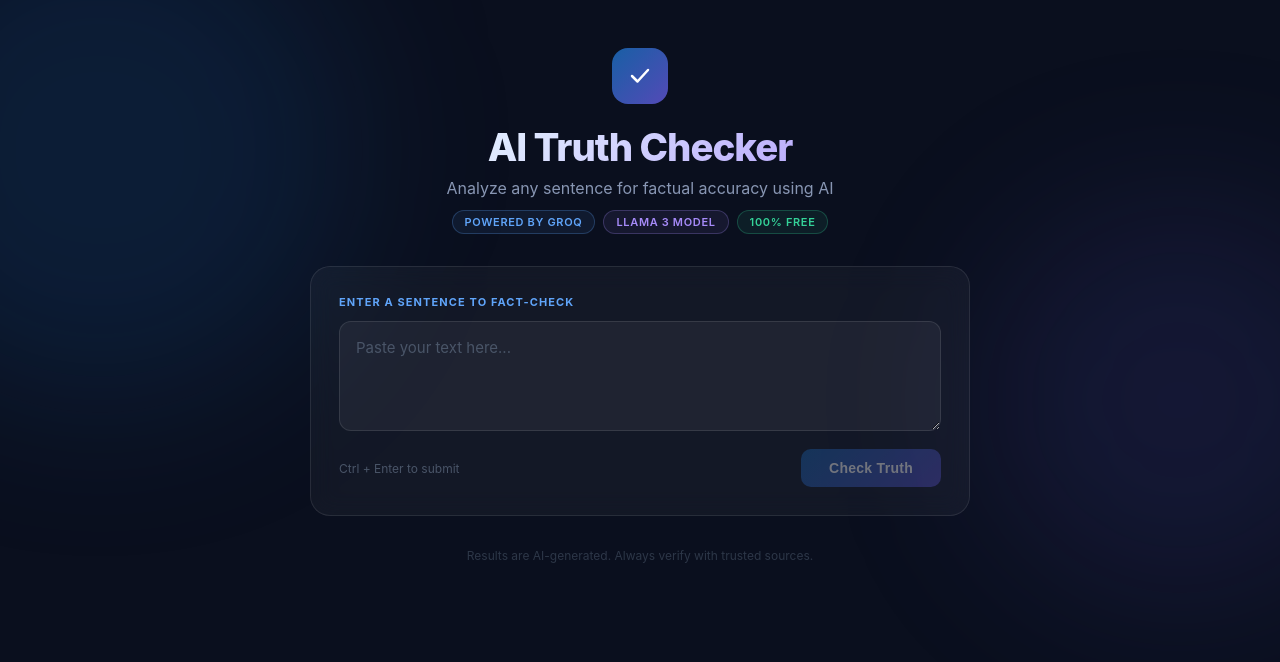
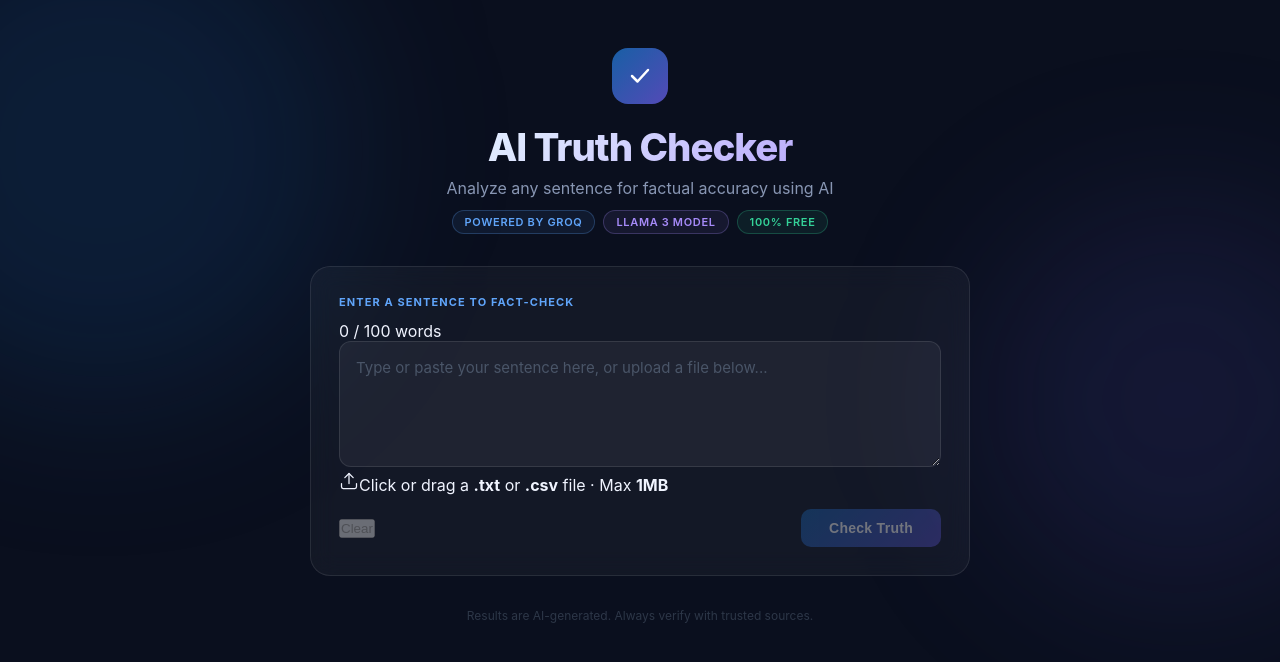
Before and after one commit to lavanyapothireddy/AI-Sentence-With-Truth-Checker, a React (Vite) app in the folder frontend/: page / in a window 1280 px wide. Shown: the top 662 px of the page. Built offline with nearby package versions, Linux system fonts and the light colour scheme; no server answers.

Commit message:
Update App.jsx

```diff
--- a/frontend/src/App.jsx
+++ b/frontend/src/App.jsx
@@ -1,12 +1,18 @@
-import React, { useState } from 'react'
+import React, { useState, useRef } from 'react'
 import './App.css'
 
 const API_URL = import.meta.env.VITE_API_URL || 'http://localhost:5000'
+const MAX_WORDS = 100
+const MAX_FILE_SIZE_MB = 1
 
 const verdictConfig = {
   TRUE:      { label: 'True',      icon: '✓', cls: 'verdict-true' },
   FALSE:     { label: 'False',     icon: '✗', cls: 'verdict-false' },
   UNCERTAIN: { label: 'Uncertain', icon: '?', cls: 'verdict-uncertain' },
+}
+
+function countWords(text) {
+  return text.trim() === '' ? 0 : text.trim().split(/\s+/).length
 }
 
 function VerdictBadge({ verdict }) {
@@ -55,10 +61,77 @@
   const [loading, setLoading] = useState(false)
   const [error, setError] = useState('')
   const [checked, setChecked] = useState('')
+  const [fileName, setFileName] = useState('')
+  const [fileError, setFileError] = useState('')
+  const fileRef = useRef()
+
+  const wordCount = countWords(sentence)
+  const wordLimitReached = wordCount > MAX_WORDS
+
+  const handleTextChange = (e) => {
+    const val = e.target.value
+    const words = countWords(val)
+    if (words > MAX_WORDS) {
+      const trimmed = val.trim().split(/\s+/).slice(0, MAX_WORDS).join(' ')
+      setSentence(trimmed)
+    } else {
+      setSentence(val)
+    }
+    setResult(null)
+    setError('')
+  }
+
+  const handleFileUpload = (e) => {
+    const file = e.target.files[0]
+    setFileError('')
+    setFileName('')
+    if (!file) return
+
+    const allowedTypes = ['text/plain', 'text/csv', 'application/json']
+    if (!allowedTypes.includes(file.type) && !file.name.endsWith('.txt') && !file.name.endsWith('.csv')) {
+      setFileError('Only .txt and .csv files are supported.')
+      fileRef.current.value = ''
+      return
+    }
+
+    const sizeMB = file.size / (1024 * 1024)
+    if (sizeMB > MAX_FILE_SIZE_MB) {
+      setFileError(`File too large. Maximum size is ${MAX_FILE_SIZE_MB}MB.`)
+      fileRef.current.value = ''
+      return
+    }
+
+    const reader = new FileReader()
+    reader.onload = (ev) => {
+      const text = ev.target.result
+      const words = text.trim().split(/\s+/)
+      const limited = words.slice(0, MAX_WORDS).join(' ')
+      setSentence(limited)
+      setFileName(file.name)
+      setResult(null)
+      setError('')
+      if (words.length > MAX_WORDS) {
+        setFileError(`File has ${words.length} words. Only first ${MAX_WORDS} words loaded.`)
+      }
+    }
+    reader.readAsText(file)
+  }
+
+  const handleDrop = (e) => {
+    e.preventDefault()
+    const file = e.dataTransfer.files[0]
+    if (file) {
+      const dt = new DataTransfer()
+      dt.items.add(file)
+      fileRef.current.files = dt.files
+      handleFileUpload({ target: { files: [file] } })
+    }
+  }
 
   const handleCheck = async (text) => {
     const target = text || sentence
     if (!target.trim()) return
+    if (countWords(target) > MAX_WORDS) return
     setLoading(true)
     setResult(null)
     setError('')
@@ -78,6 +151,15 @@
     } finally {
       setLoading(false)
     }
+  }
+
+  const handleClear = () => {
+    setSentence('')
+    setResult(null)
+    setError('')
+    setFileName('')
+    setFileError('')
+    if (fileRef.current) fileRef.current.value = ''
   }
 
   return (
@@ -103,21 +185,58 @@
         </header>
 
         <div className="input-card">
-          <label className="input-label">Enter a sentence to fact-check</label>
+          <div className="input-card-header">
+            <label className="input-label">Enter a sentence to fact-check</label>
+            <span className={`word-count ${wordCount >= MAX_WORDS ? 'word-limit' : ''}`}>
+              {wordCount} / {MAX_WORDS} words
+            </span>
+          </div>
+
           <textarea
             className="input-area"
             value={sentence}
-            onChange={e => setSentence(e.target.value)}
-            placeholder="Paste your text here..."
-            rows={3}
+            onChange={handleTextChange}
+            placeholder="Type or paste your sentence here, or upload a file below..."
+            rows={4}
             onKeyDown={e => e.key === 'Enter' && e.ctrlKey && handleCheck()}
           />
+
+          <div
+            className="upload-zone"
+            onDrop={handleDrop}
+            onDragOver={e => e.preventDefault()}
+            onClick={() => fileRef.current.click()}
+          >
+            <input
+              ref={fileRef}
+              type="file"
+              accept=".txt,.csv"
+              style={{ display: 'none' }}
+              onChange={handleFileUpload}
+            />
+            <svg width="20" height="20" viewBox="0 0 24 24" fill="none" stroke="currentColor" strokeWidth="1.5" strokeLinecap="round" strokeLinejoin="round">
+              <path d="M21 15v4a2 2 0 01-2 2H5a2 2 0 01-2-2v-4"/>
+              <polyline points="17 8 12 3 7 8"/>
+              <line x1="12" y1="3" x2="12" y2="15"/>
+            </svg>
+            {fileName
+              ? <span className="upload-filename">{fileName}</span>
+              : <span>Click or drag a <strong>.txt</strong> or <strong>.csv</strong> file · Max <strong>1MB</strong></span>
+            }
+          </div>
+
+          {fileError && (
+            <p className="file-error">⚠ {fileError}</p>
+          )}
+
           <div className="input-footer">
-            <span className="hint">Ctrl + Enter to submit</span>
+            <button className="btn-clear" onClick={handleClear} disabled={!sentence && !fileName}>
+              Clear
+            </button>
             <button
               className="btn-primary"
               onClick={() => handleCheck()}
-              disabled={loading || !sentence.trim()}
+              disabled={loading || !sentence.trim() || wordLimitReached}
             >
               {loading
                 ? <><span className="spinner" /> Analyzing...</>
@@ -165,7 +284,7 @@
             </div>
 
             <div className="result-footer">
-              <button className="btn-secondary" onClick={() => { setResult(null); setSentence('') }}>
+              <button className="btn-secondary" onClick={handleClear}>
                 ← Check another sentence
               </button>
             </div>
```
